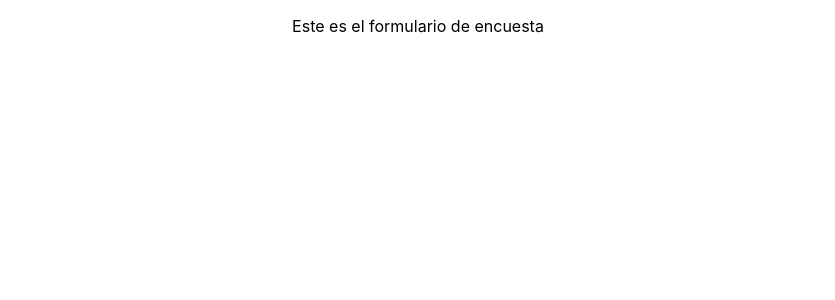
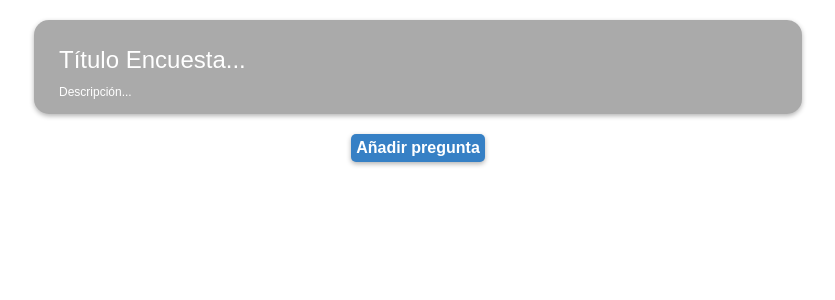
Before and after one commit to nicolasaraya/is2-client, a React (Create React App) app: page / in a window 1280 px wide. Shown: the top 300 px of the page, without its empty margins (222-1057 px from the left). Built offline with nearby package versions, Linux system fonts and the light colour scheme.

Commit message:
implementacion interfaz creacion de encuesta (iteracion 1)

```diff
--- a/src/App.js
+++ b/src/App.js
@@ -1,11 +1,11 @@
 import logo from './logo.svg';
 import './App.css';
-import FormEncusta from './components/form-encuesta';
+import NewForm from './components/new_form/new-form';
 
 function App() {
   return (
     <div className="App">
-      <FormEncusta></FormEncusta>
+      <NewForm></NewForm>
     </div>
   );
 }
--- a/src/components/form-encuesta.js
+++ /dev/null
@@ -1,11 +0,0 @@
-function FormEncusta () {
-
-    return(
-        <div className="form-encuesta__container">
-            <p>Este es el formulario de encuesta</p>
-        </div>
-    )
-
-}
-
-export default FormEncusta;
--- /dev/null
+++ b/src/components/new_form/new-form.js
@@ -0,0 +1,61 @@
+import { useState } from "react";
+import NewPregunta from "./new-pregunta";
+
+const NewForm = () => {
+
+    const[preguntasCounter, setPreguntasCounter] = useState(0);
+    const [preguntas, setPreguntas] =useState([]);
+
+    const addPregunta = () =>{
+        const aux=preguntasCounter+1;
+        setPreguntasCounter(aux);
+        console.log(preguntasCounter);
+        setPreguntas(
+            [
+                ...preguntas,
+                {
+                    title:"Pregunta "+(preguntasCounter+1),
+                    id: "new-pregunta-"+preguntasCounter,
+                }
+            ]
+        )
+        console.log(preguntas);
+    }
+
+    const rmvPregunta = (id) =>{
+        console.log("trying to remove id: "+id);
+        var aux=preguntas;
+        var index;
+        aux.map((val,indexedDB)=>{
+            if(val.id===id) index=indexedDB;
+        })
+        aux.splice(index,1);
+        setPreguntas(
+            [
+                ...aux,
+            ]
+        )
+    }
+    //console.log(preguntas);
+
+
+    return(
+        <div className="new-form__container">
+            <div className="new-form__title-container">
+                <input className="new-form__title-input" placeholder="Título Encuesta..."></input>
+                <input className="new-form__description-input" placeholder="Descripción..."></input>
+            </div>
+            {
+                preguntas.map((val,index)=>{
+                    return(
+                        <NewPregunta title={val.title} id={val.id} key={val.id} rmv={rmvPregunta} index={index+1}></NewPregunta>
+                    );
+                })
+            }
+            <button className="new-form__add-pregunta-btn" onClick={addPregunta}>Añadir pregunta</button>
+        </div>
+    )
+
+}
+
+export default NewForm;
--- /dev/null
+++ b/src/components/new_form/new-pregunta.js
@@ -0,0 +1,26 @@
+
+
+const   NewPregunta = (props) => {
+
+    const {title, id, rmv, index} = {...props};
+
+    const handleDelete= () => {
+        rmv(id);
+    }
+
+    return(
+        <div className="new-pregunta__container" id={id}>
+            <div className="new-pregunta__header">
+                <p className="new-pregunta__title-index">{index})</p>
+                <input className="new-pregunta__title-input" placeholder={"Pregunta "+index+"..."}></input>
+                <button className="new-pregunta__delete-btn" onClick={handleDelete}>Delete</button>
+                <button className="new-pregunta__edit-btn">Edit</button>
+            </div>
+            <div className="new-pregunta__options">
+            </div>
+        </div>
+    )
+
+}
+
+export default NewPregunta;
--- a/src/index.css
+++ b/src/index.css
@@ -1,3 +1,9 @@
+*{
+  box-sizing: border-box;
+  padding: 0;
+  margin: 0;
+}
+
 body {
   margin: 0;
   font-family: -apple-system, BlinkMacSystemFont, 'Segoe UI', 'Roboto', 'Oxygen',
@@ -5,9 +11,120 @@ body {
     sans-serif;
   -webkit-font-smoothing: antialiased;
   -moz-osx-font-smoothing: grayscale;
+
 }
 
 code {
   font-family: source-code-pro, Menlo, Monaco, Consolas, 'Courier New',
     monospace;
 }
+
+textarea:focus, input:focus{
+  outline: none;
+}
+
+.new-form__container{
+  display: flex;
+  flex-direction: column;
+}
+
+.new-form__title-container{
+  background-color: #aaa;
+  border-radius: 15px;
+  padding: 20px;
+  width: 60%;
+  min-width: 600px;
+  margin: 20px auto;
+  padding: 15px;
+  text-align: left;
+  display: flex;
+  flex-direction: column;
+  box-shadow: 0 2px 5px rgba(0, 0, 0, .3);
+}
+
+::placeholder{
+  color: white;
+}
+
+input{
+  padding: 10px;
+  color: white;
+  background-color: transparent;
+  border: none;
+}
+
+.new-form__title-input{
+  height: 50px;
+  font-size: 24px;
+  padding: 10px;
+  color: white;
+  background-color: transparent;
+  border: none;
+}
+
+.new-form__description-input{
+  padding: 0 10px;
+  color: white;
+  font-size: 12px;
+  background-color: transparent;
+  border: none;
+}
+
+.new-form__add-pregunta-btn{
+  border: none;
+  background-color: rgb(54, 128, 197);
+  margin: 0 auto;
+  border-radius: 5px;
+  padding: 5px;
+  color: white;
+  font-size: 16px;
+  font-weight: 600;
+  cursor: pointer;
+  box-shadow: 0 2px 5px rgba(0, 0, 0, .3);
+}
+
+.new-pregunta__container{
+  background-color: #aaa;
+  width: 60%;
+  min-width: 600px;
+  margin: 0 auto 10px auto;
+  border-radius: 15px;
+  padding: 15px;
+  color: white;
+  box-shadow: 0 2px 5px rgba(0, 0, 0, .3);
+}
+
+.new-pregunta__header{
+  display: flex;
+  align-items: center;
+}
+
+.new-pregunta__title-index{
+  font-size: 16px;
+  transform: translateY(-3px);
+}
+
+.new-pregunta__title-input{
+  flex-grow: 1;
+  font-size: 16px;
+}
+
+.new-pregunta__delete-btn{
+  padding: 0 5px;
+  height: 20px;
+  margin: 0 5px;
+  border: none;
+  border-radius: 5px;
+  background-color: red;
+  color: white;
+  cursor: pointer;
+}
+.new-pregunta__edit-btn{
+  padding: 0 5px;
+  height: 20px;
+  border: none;
+  border-radius: 5px;
+  background-color: blue;
+  color: white;
+  cursor: pointer;
+}
```
